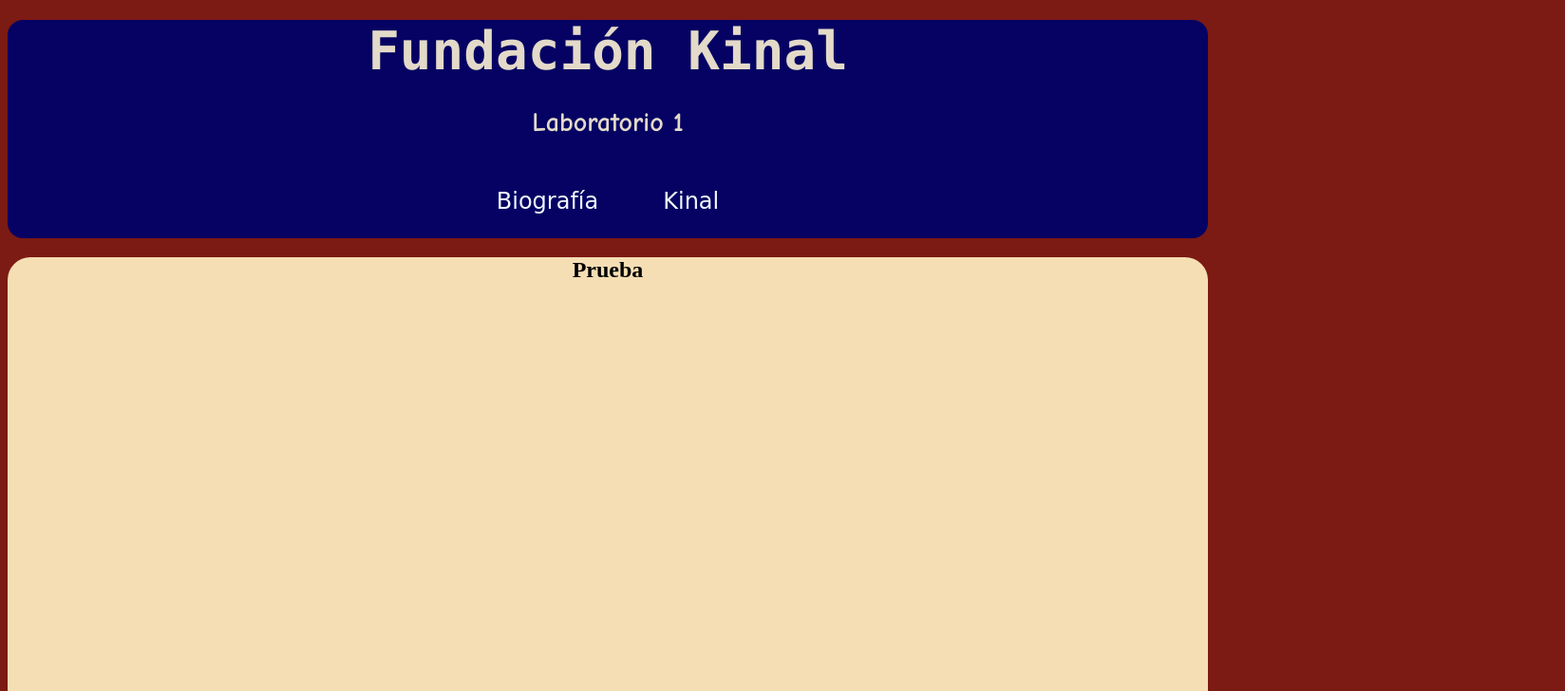
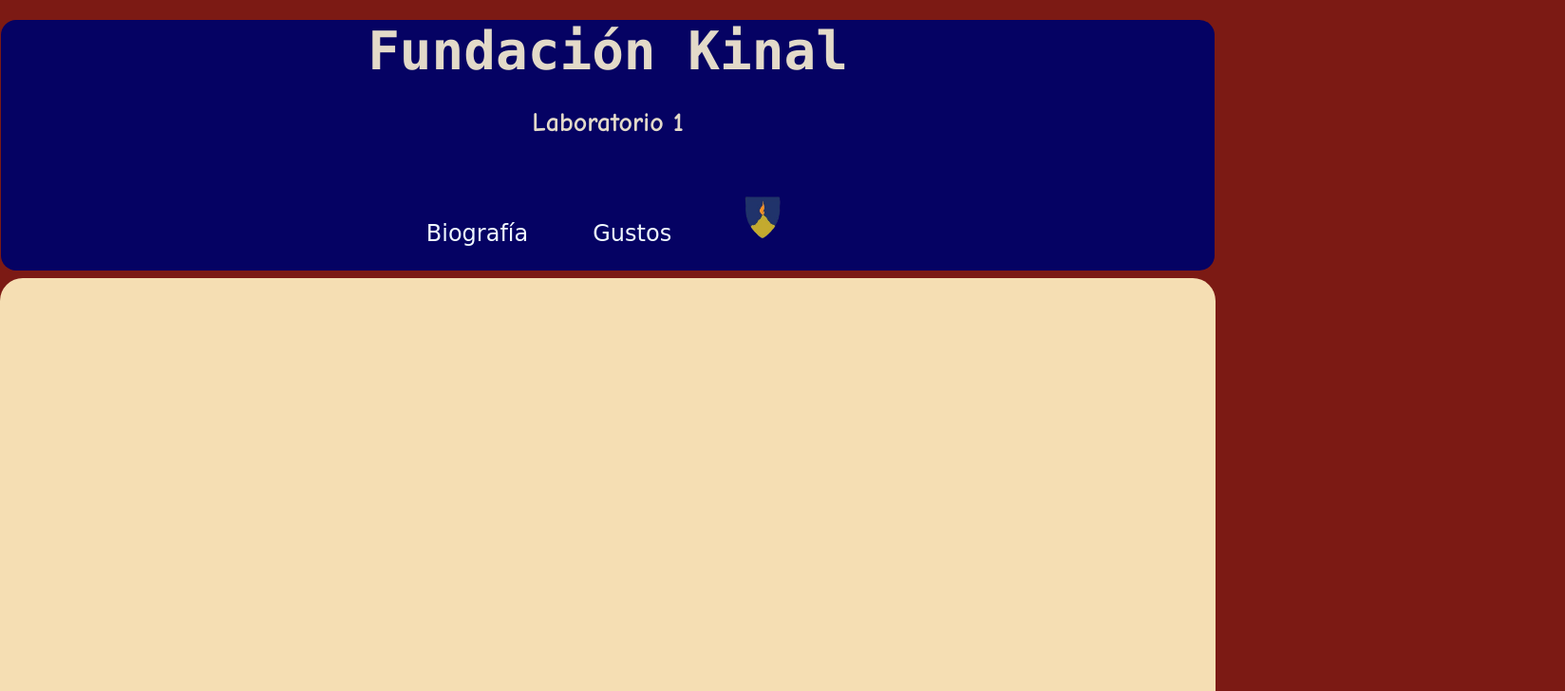
Before and after one commit to jrevolorio2019058/2019058-IN6BM-Laboratorio-1, a plain HTML site: page index.html in a window 1280 px wide. Shown: the top 728 px of the page at 95% size, 1648 px wide, since content can reach past the window. Drawn offline with Linux system fonts and the light colour scheme.

Commit message:
Edición estilos botones encabezado, implementación de iframe y creación de archivos html

```diff
--- a/css/index.css
+++ b/css/index.css
@@ -9,6 +9,8 @@
     vertical-align: top;
     margin-top: -25px;
     margin-bottom: 8px;
+    margin-left: -7px;
+    margin-right: -7px;
     border-radius: 2vh;
 
 }
@@ -16,9 +18,9 @@
 .margen-Cuerpo{
 
     background-color: wheat;
-    text-align: center;
-    vertical-align: top;
     margin-bottom: 3vh;
+    margin-left: -8px;
+    margin-right: -8px;
     height: 100vh;
     border-radius: 3vh;
 
@@ -55,13 +57,30 @@
 
 button:hover{
 
-    background-color: #808080;
-
+    color: gray;
 
 }
 
 button:active{
 
     background-color: #7C1A14;
+    color: aliceblue;
 
 }
+
+.logoKinal{
+
+    height: 7vh;
+
+}
+
+iframe{
+
+    height: 95vh;
+    width: 203vh;
+    margin-top: 2vh;
+    margin-left: 2vh;
+    margin-right: 1vh;
+    border: none;
+
+}
--- a/index.html
+++ b/index.html
@@ -13,11 +13,14 @@
         <div class="subTitulo">
             <h3>Laboratorio 1</h3>
             <button>Biografía</button>
-            <button>Kinal</button>
+            <button>Gustos</button>
+            <button><img class="logoKinal" src="image/logoKinal.png"></button>
         </div>
     </div>
     <div class="margen-Cuerpo">
-        <h2>Prueba</h2>
+        <iframe>
+            <h1>Hola</h1>
+        </iframe>
     </div>
 </body>
 </html>
```
Also changed, not shown: HTML/biografia.html (added), HTML/gustos.html (added), HTML/kinal.html (added), image/logoKinal.png (added).
